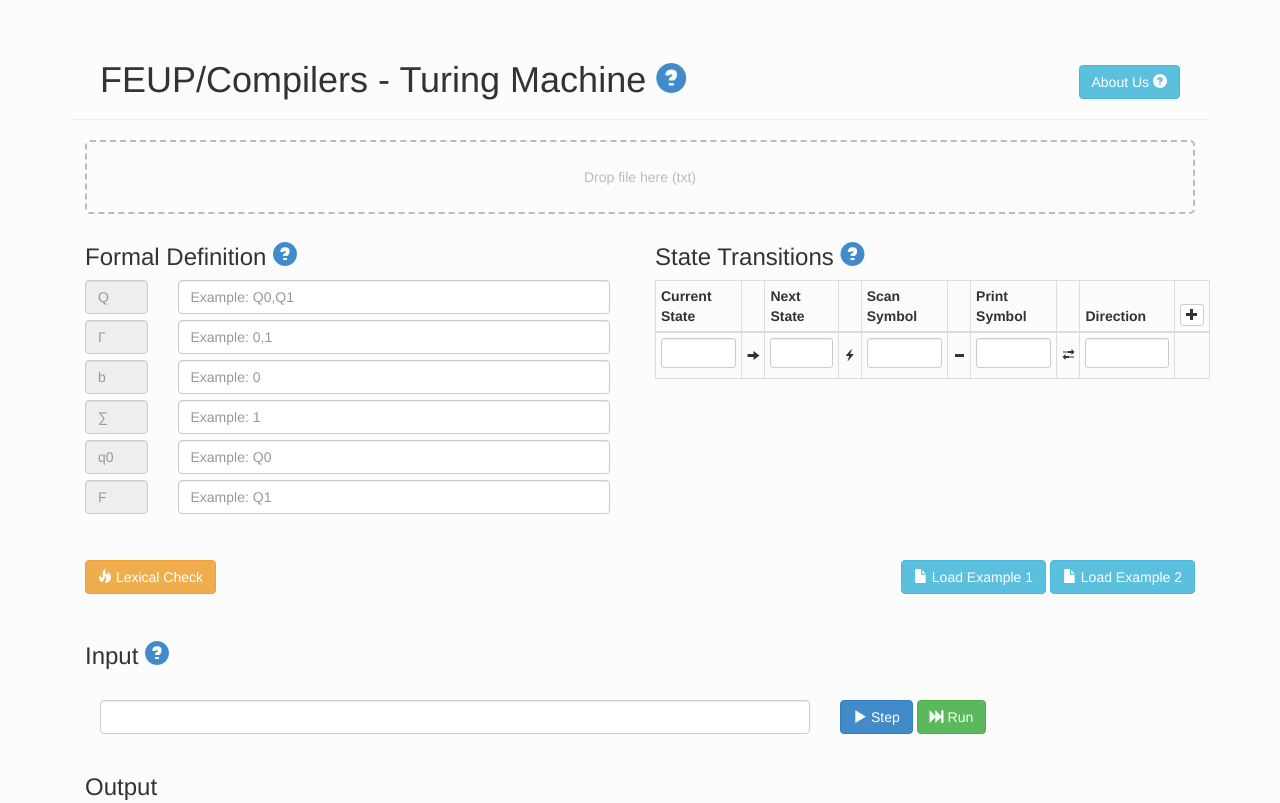
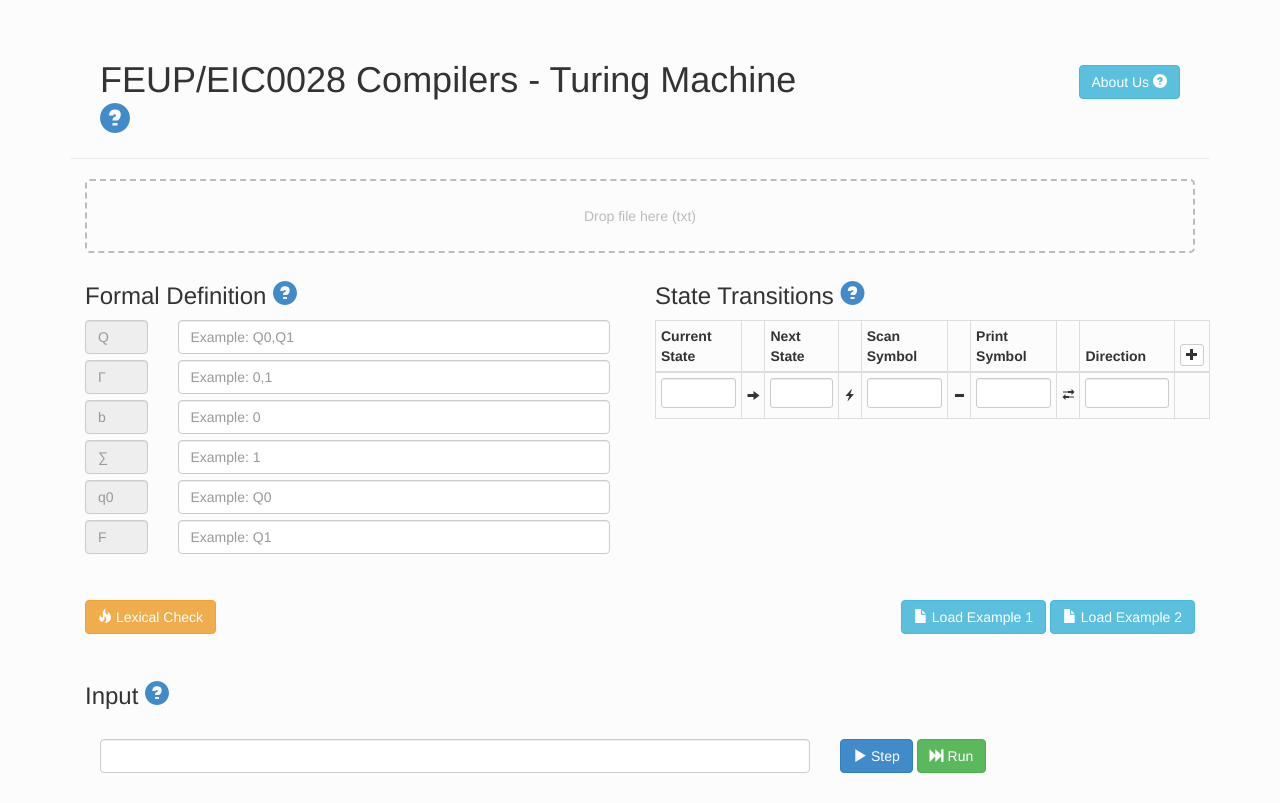
Before and after one commit to jpdias/turing-machine, a plain HTML site: page index.html in a window 1280 px wide. Shown: the top 803 px of the page. Drawn offline with Linux system fonts and the light colour scheme.

Commit message:
Changed header title
Changed header title

```diff
--- a/index.html
+++ b/index.html
@@ -8,7 +8,7 @@
     <meta name="description" content="">
     <meta name="author" content="">
 
-    <title>FEUP - Compilers - Turing Machine </title>
+    <title>FEUP/EIC0028 Compilers - Turing Machine </title>
 
     <link href="css/bootstrap.css" rel="stylesheet">
 	<link href="css/vis.css" rel="stylesheet">
@@ -31,7 +31,7 @@
     <div class="container">
 	<div class="page-header col-md-12">
         <div class="col-md-8">
-            <h1>FEUP/Compilers -  Turing Machine <a class="btn-circle" data-toggle="modal" href="help.html" data-target="#modal"><i class="glyphicon glyphicon-question-sign"></i></a></h1>
+            <h1>FEUP/EIC0028 Compilers - Turing Machine <a class="btn-circle" data-toggle="modal" href="help.html" data-target="#modal"><i class="glyphicon glyphicon-question-sign"></i></a></h1>
         </div>
 		<div class="col-md-4" style="text-align:right;">
 			<h1><a class="btn btn-info" data-toggle="modal" href="about.html" data-target="#modal">About Us <i class="glyphicon glyphicon-question-sign"></i></a></h1>
```
